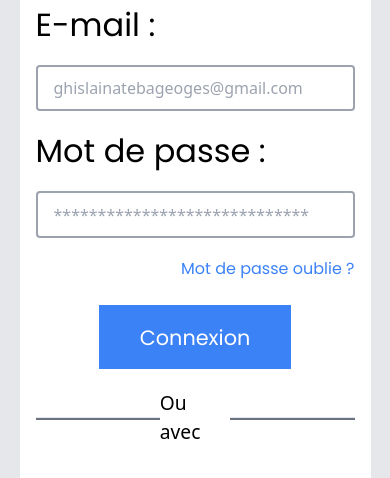
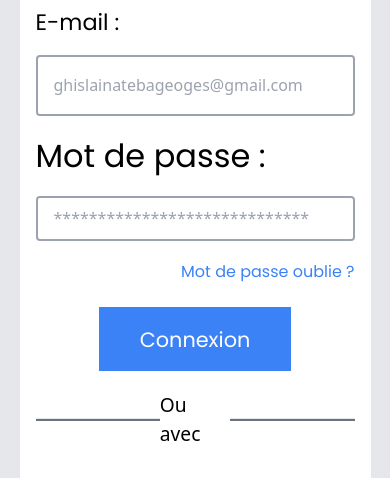
Before and after one commit to Ghislano26/Taiwind-loging, a plain HTML site: page index.html in a window 390 px wide. Shown: the part 231-709 px from the top of the page. Drawn offline with Linux system fonts and the light colour scheme.

```diff
--- a/index.html
+++ b/index.html
@@ -28,7 +28,7 @@
 <!-- Input mail -->
                 <div class="flex flex-col gap-[1rem] w-full h-[20%] ">
 
-                    <label for="mail" class="text-[2rem] font lg:text-[2.8rem] 2xl:text-[1.5rem]">E-mail :</label>
+                    <label for="mail" class="text-[1.4rem] font lg:text-[2.8rem] 2xl:text-[1.5rem]">E-mail :</label>
                     <input type="email" placeholder="ghislainatebageoges@gmail.com" class="outline-none h-[5rem] pl-[1rem] border-2 border-gray-400 rounded lg:text-[1.5rem] 2xl:text-[1rem]">
 
                 </div>
```
